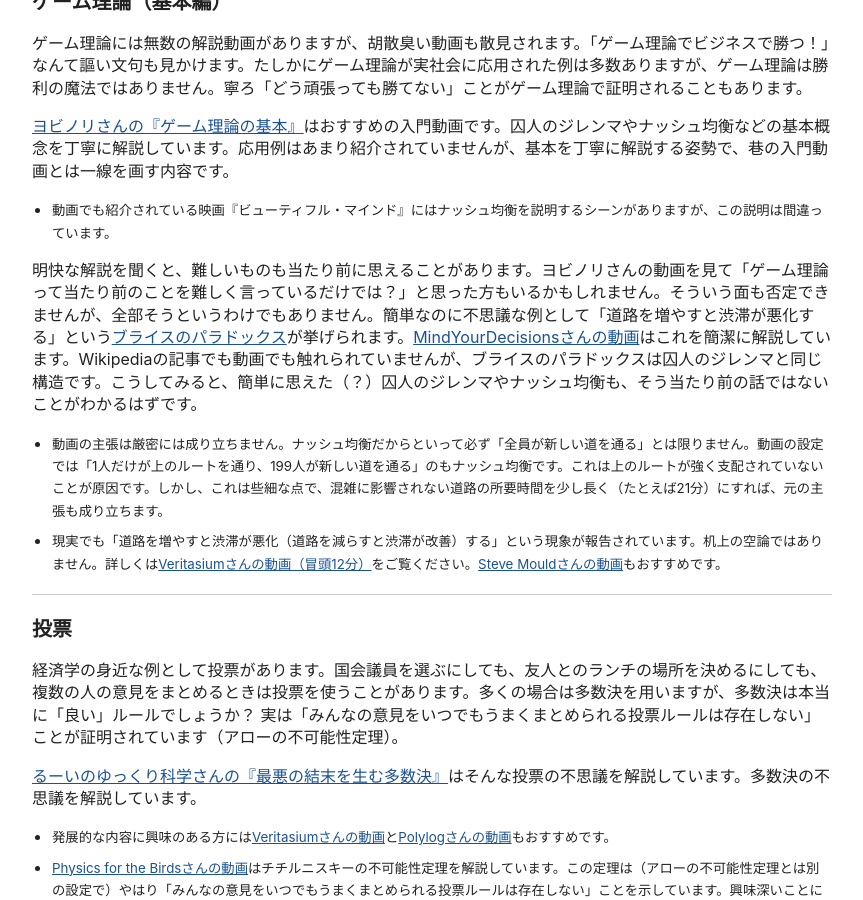
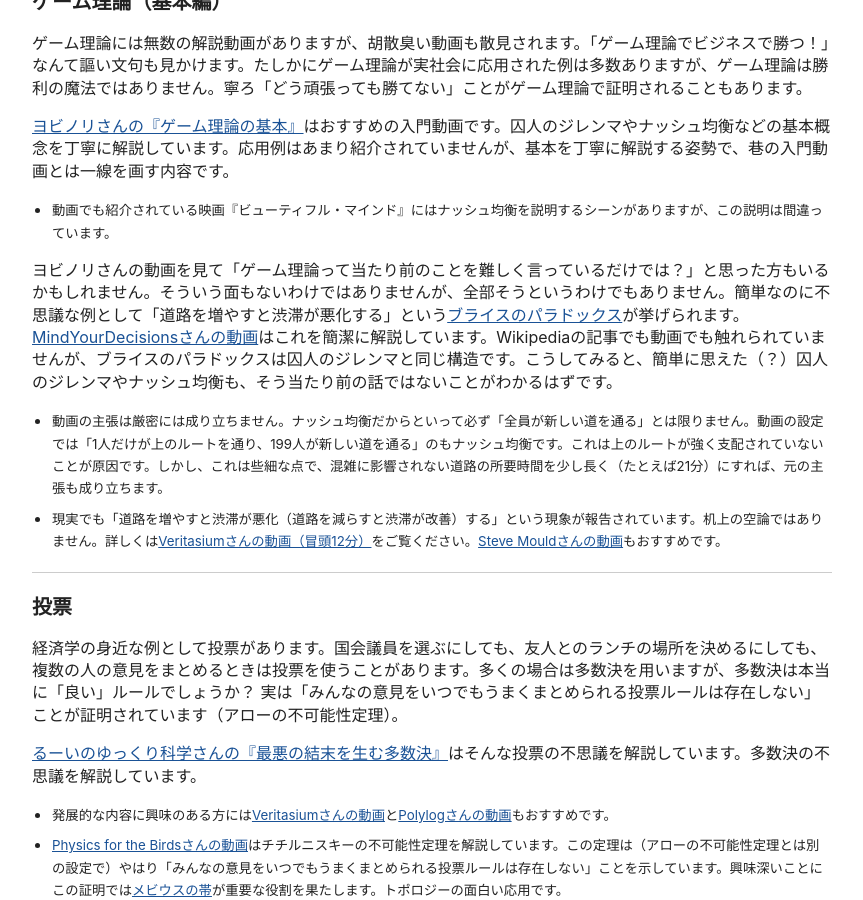
Before and after one commit to tetsuyahoshino137/tetsuyahoshino137.github.io, a Jekyll site: the page built from posts/youtube.md, in a window 1280 px wide and 900 px high, scrolled down 543 px. Shown: the whole window, without its empty margins (208-1071 px from the left). Built offline with Jekyll 4.4.1, drawn with Linux system fonts in a browser that asks for light colours; some of the changed text lies outside the part shown.

Commit message:
Update youtube.md

```diff
--- a/posts/youtube.md
+++ b/posts/youtube.md
@@ -25,7 +25,7 @@
 
 - <small>動画でも紹介されている映画『ビューティフル・マインド』にはナッシュ均衡を説明するシーンがありますが、この説明は間違っています。</small>
 
-明快な解説を聞くと、難しいものも当たり前に思えることがあります。ヨビノリさんの動画を見て「ゲーム理論って当たり前のことを難しく言っているだけでは？」と思った方もいるかもしれません。そういう面も否定できませんが、全部そうというわけでもありません。簡単なのに不思議な例として「道路を増やすと渋滞が悪化する」という[ブライスのパラドックス](https://ja.wikipedia.org/wiki/%E3%83%96%E3%83%A9%E3%82%A4%E3%82%B9%E3%81%AE%E3%83%91%E3%83%A9%E3%83%89%E3%83%83%E3%82%AF%E3%82%B9)が挙げられます。[MindYourDecisionsさんの動画](https://youtu.be/8mlH9bnvWVE)はこれを簡潔に解説しています。Wikipediaの記事でも動画でも触れられていませんが、ブライスのパラドックスは囚人のジレンマと同じ構造です。こうしてみると、簡単に思えた（？）囚人のジレンマやナッシュ均衡も、そう当たり前の話ではないことがわかるはずです。
+ヨビノリさんの動画を見て「ゲーム理論って当たり前のことを難しく言っているだけでは？」と思った方もいるかもしれません。そういう面もないわけではありませんが、全部そうというわけでもありません。簡単なのに不思議な例として「道路を増やすと渋滞が悪化する」という[ブライスのパラドックス](https://ja.wikipedia.org/wiki/%E3%83%96%E3%83%A9%E3%82%A4%E3%82%B9%E3%81%AE%E3%83%91%E3%83%A9%E3%83%89%E3%83%83%E3%82%AF%E3%82%B9)が挙げられます。[MindYourDecisionsさんの動画](https://youtu.be/8mlH9bnvWVE)はこれを簡潔に解説しています。Wikipediaの記事でも動画でも触れられていませんが、ブライスのパラドックスは囚人のジレンマと同じ構造です。こうしてみると、簡単に思えた（？）囚人のジレンマやナッシュ均衡も、そう当たり前の話ではないことがわかるはずです。
 
 - <small>動画の主張は厳密には成り立ちません。ナッシュ均衡だからといって必ず「全員が新しい道を通る」とは限りません。動画の設定では「1人だけが上のルートを通り、199人が新しい道を通る」のもナッシュ均衡です。これは上のルートが強く支配されていないことが原因です。しかし、これは些細な点で、混雑に影響されない道路の所要時間を少し長く（たとえば21分）にすれば、元の主張も成り立ちます。</small>
 - <small>現実でも「道路を増やすと渋滞が悪化（道路を減らすと渋滞が改善）する」という現象が報告されています。机上の空論ではありません。詳しくは[Veritasiumさんの動画（冒頭12分）](https://youtu.be/-QTkPfq7w1A)をご覧ください。[Steve Mouldさんの動画](https://youtu.be/Cg73j3QYRJc)もおすすめです。</small>
@@ -59,8 +59,7 @@
 
 線形代数は最初は簡単（？）かもしれませんが、行列式が出てきた辺りから怪しくなり、固有値やベクトル空間の公理を見て嫌になった方も多いのではないでしょうか。線形代数では[3Blue1Brownさんの『線形代数のエッセンス』](https://youtu.be/fNk_zzaMoSs)がおすすめです（[日本語版](https://www.youtube.com/watch?v=ZXuZHNjS2tA)）。行列式など一見わかりにくい概念も視覚的に説明しています。
 
-- <small>[ヨビノリさんのシリーズ](https://youtu.be/svm8hlhF8PA?si=Bupn7SvYGn5k9r22)や[アイシア＝ソリッドさんのシリーズ](https://youtu.be/wVipLySksnE?si=TLJ4G9tr8WmIDB3Q)もおすすめです。</small>
-- <small>[Ufoliumさんのシリーズ](https://youtu.be/SNCHDPwQGFw)もわかりやすいです（一部有料）。</small>
+- <small>[ヨビノリさんのシリーズ](https://youtu.be/svm8hlhF8PA?si=Bupn7SvYGn5k9r22)や[アイシア＝ソリッドさんのシリーズ](https://youtu.be/wVipLySksnE?si=TLJ4G9tr8WmIDB3Q)もおすすめです。[Ufoliumさんのシリーズ](https://youtu.be/SNCHDPwQGFw)もわかりやすいです（一部有料）。</small>
 
 ---
 
@@ -70,9 +69,7 @@
 
 - <small>でも大学の先生は「微分してゼロ」では解けない例をテストによく出します。意地悪ですね。</small>
 
-なぜ「微分してゼロ」で解けるのでしょうか？ そもそもラグランジュの未定乗数とは何でしょうか？そんな方には[ヨビノリさんの『ラグランジュの未定乗数法の気持ち』](https://youtu.be/vAwqZmwf4W8)と[『制約付き最適化問題』](https://youtu.be/bdWTCq98H5c)がおすすめです。
-
-[アイシア＝ソリッドさんの『あの計算の意味、説明できますか？』](https://youtu.be/2-E4XiHQEcM)もおすすめです。
+なぜ「微分してゼロ」で解けるのでしょうか？理由は知らないけどなんとなく使っているという方には[ヨビノリさんの『ラグランジュの未定乗数法の気持ち』](https://youtu.be/vAwqZmwf4W8)と[『制約付き最適化問題』](https://youtu.be/bdWTCq98H5c)がおすすめです。[アイシア＝ソリッドさんの『あの計算の意味、説明できますか？』](https://youtu.be/2-E4XiHQEcM)もおすすめです。
 
 ---
 
```
